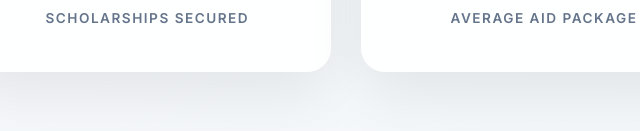
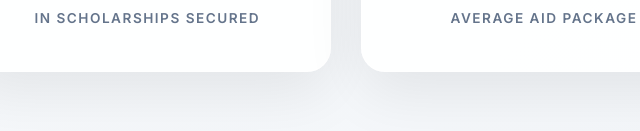
Before and after one commit to PolarisLabsOrg/polarislabsorg.github.io, a plain HTML site: page index.html in a window 1280 px wide. Shown: the part 867-998 px from the top of the page, 96-736 px from the left. Drawn offline with nearby package versions, Linux system fonts and the light colour scheme.

Commit message:
Update index.html

```diff
--- a/index.html
+++ b/index.html
@@ -1748,7 +1748,7 @@
             <div class="stat-card">
                 <span class="stat-icon">💰</span>
                 <span class="stat-value">$1.9M+</span>
-                <span class="stat-label">Scholarships Secured</span>
+                <span class="stat-label">In Scholarships Secured</span>
             </div>
             <div class="stat-card">
                 <span class="stat-icon">🎓</span>
```
